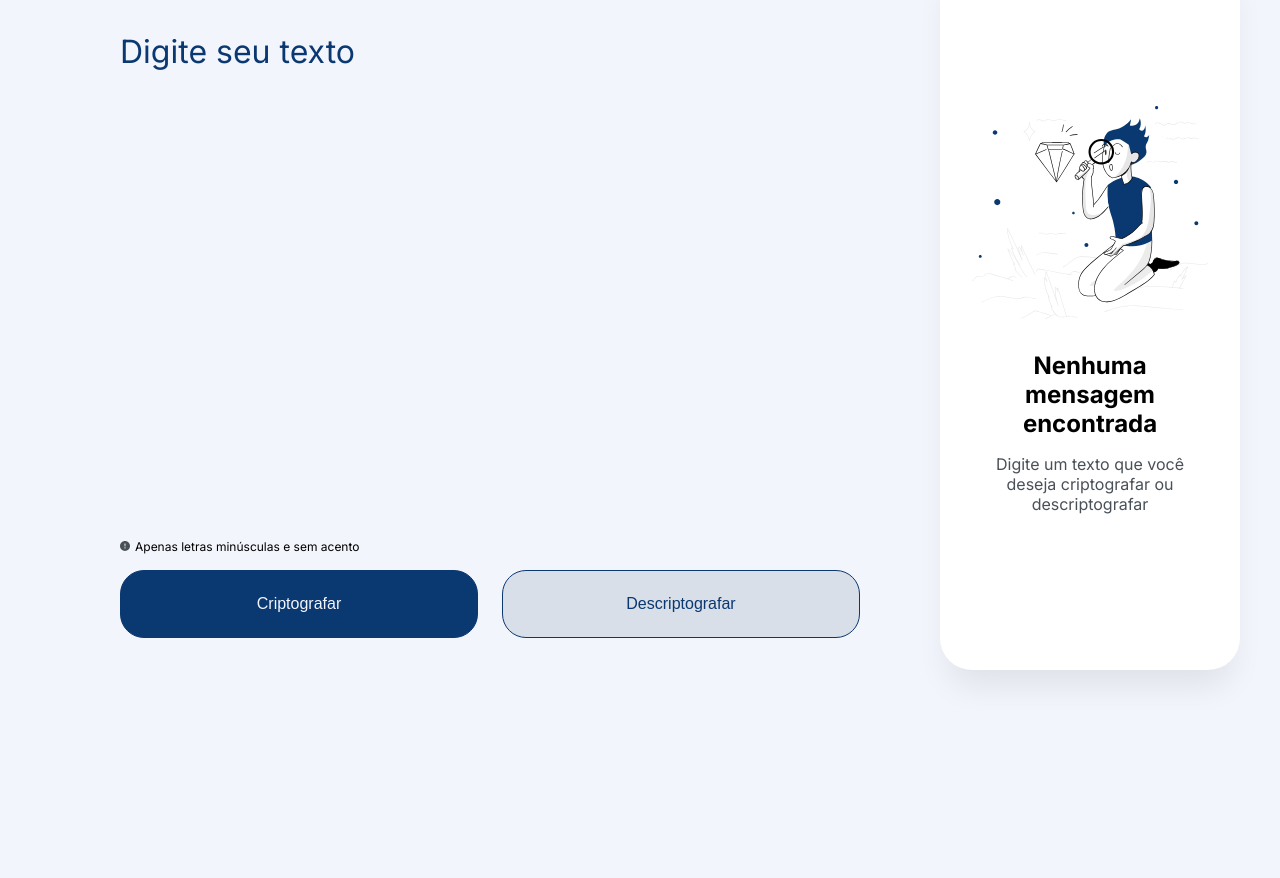
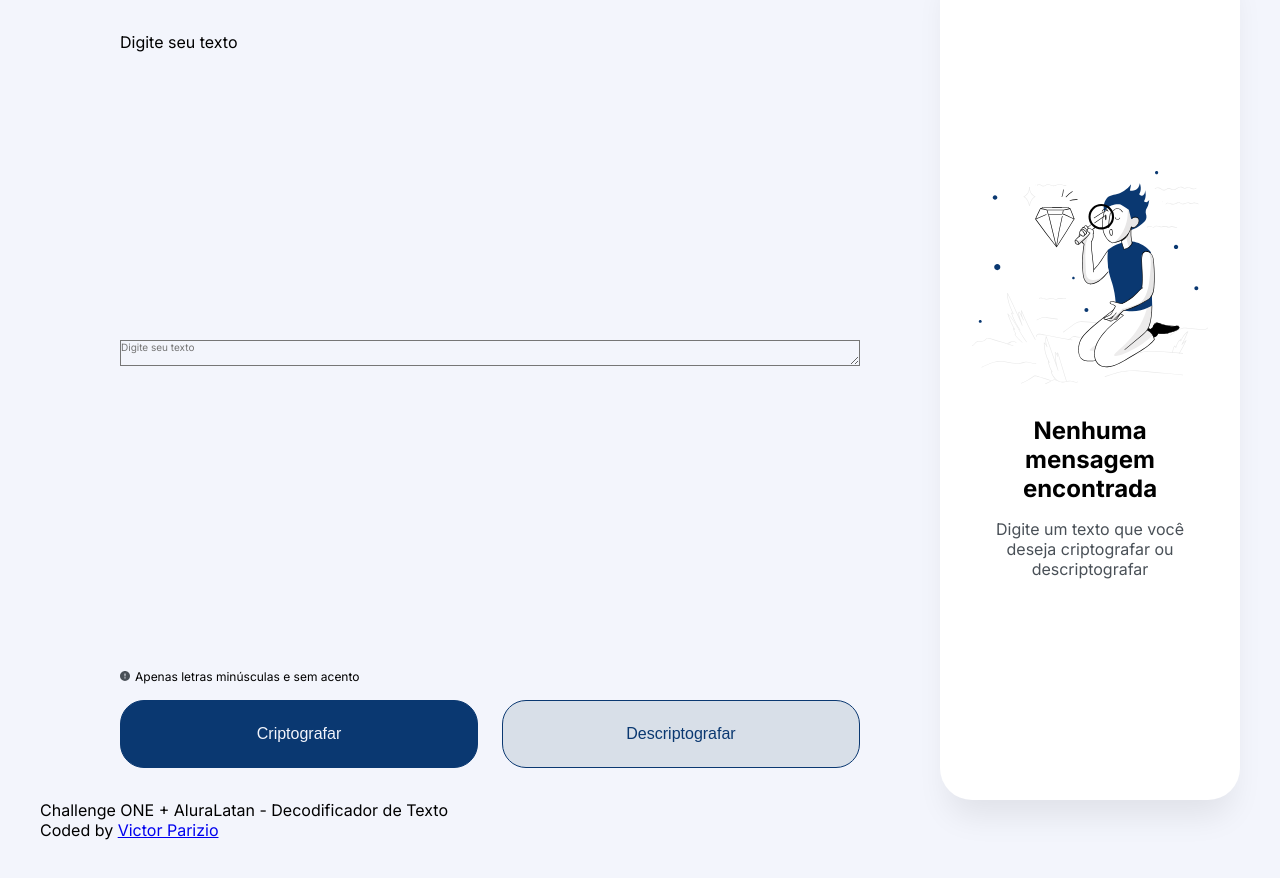
Before and after one commit to VictorParizio/decodificador-de-texto, a plain HTML site: page index.html in a window 1280 px wide. Shown: the part 90-968 px from the top of the page. Before the commit the page ends 800 px from the top, so only its background shows below. Drawn offline with Linux system fonts and the light colour scheme.

Commit message:
feat (index.html) Foi adicionado o footer

```diff
--- a/index.html
+++ b/index.html
@@ -16,19 +16,18 @@
 
     <title>Decodificador de Texto</title>
   </head>
-  <body>
-    <main class="container">
+  <body class="container">
     <header class="header">
       <a href="#">
         <img src="./src/images/Vector.svg" alt="Logo da Alura" />
       </a>
     </header>
 
-      <section class="main">
-        <label for="text" class="label-text">Digite seu texto</label>
+    <main class="main">
+      <label for="text" class="label-textarea">Digite seu texto</label>
       <textarea
         id="text"
-          class="text"
+        class="textarea"
         placeholder="Digite seu texto"
       ></textarea>
 
@@ -39,7 +38,7 @@
           <button id="decrypt-button">Descriptografar</button>
         </div>
       </div>
-      </section>
+    </main>
 
     <section id="sidebar" class="sidebar">
       <img
@@ -50,7 +49,17 @@
       <h2>Nenhuma mensagem encontrada</h2>
       <p>Digite um texto que você deseja criptografar ou descriptografar</p>
     </section>
-    </main>
+
+    <footer>
+      <p>Challenge ONE + AluraLatan - Decodificador de Texto</p>
+
+      Coded by
+      <a
+        href="https://www.linkedin.com/in/victorpariziobackend/"
+        target="_blank"
+        >Victor Parizio</a
+      >
+    </footer>
 
     <script src="./src/index.js"></script>
   </body>
```
Lines whose indentation alone changed are shown as unchanged.
